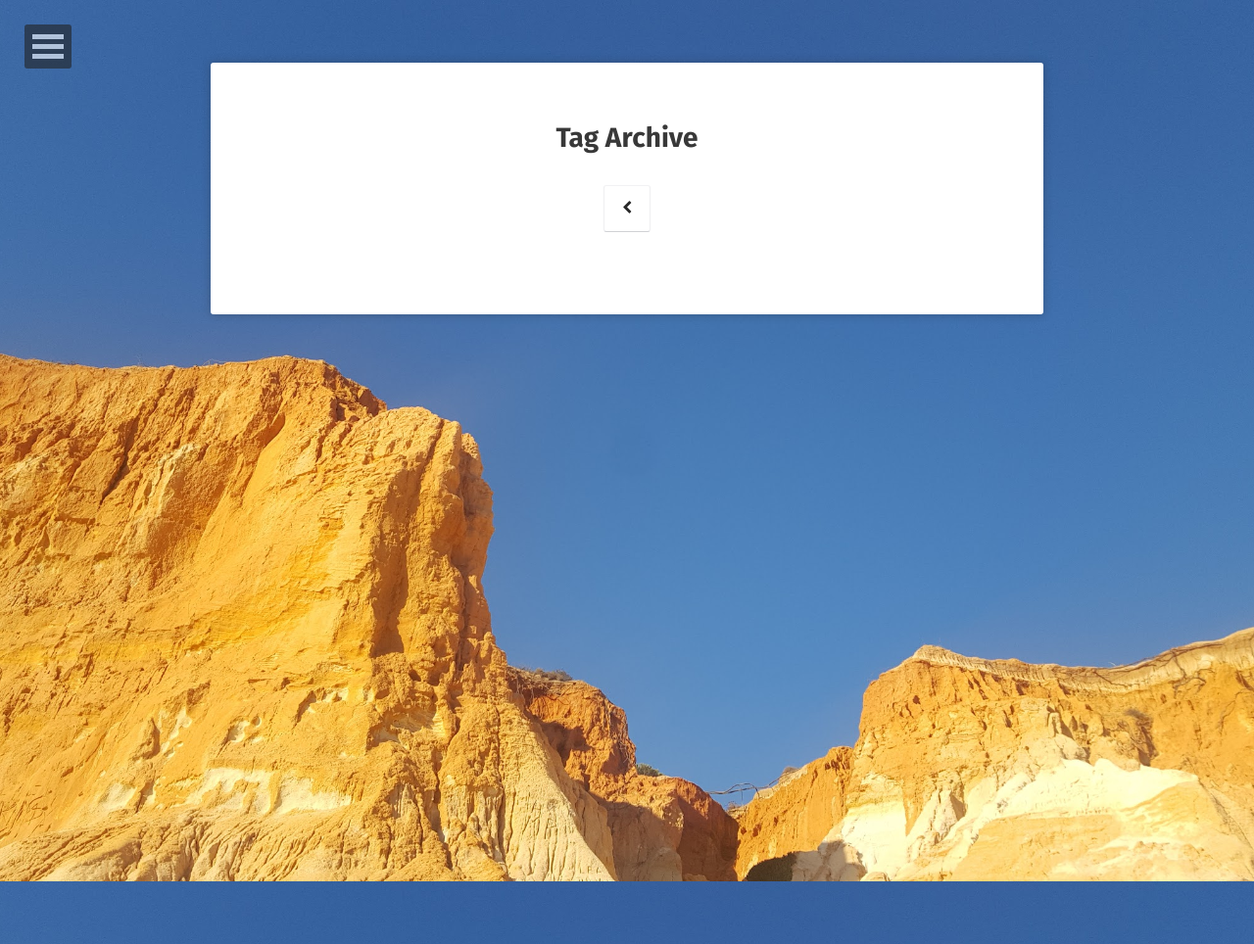
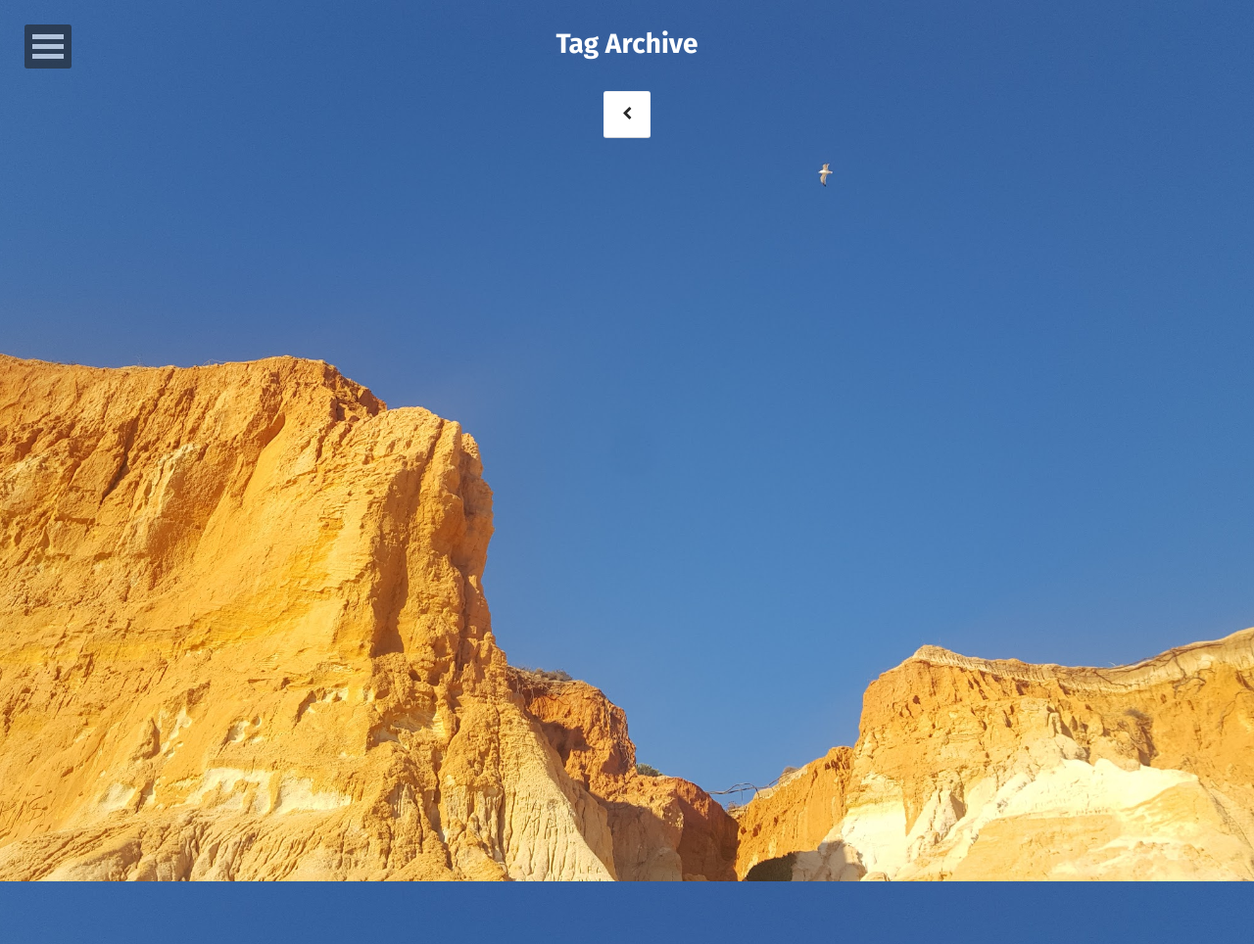
Before and after one commit to lcomet/linamolinascomet, a Jekyll site: the page built from tags/index.html, in a window 1280 px wide. Shown: the whole page at 98% size. Built offline with Jekyll 4.4.1, drawn with Linux system fonts in a browser that asks for light colours; some web fonts are replaced; after the commit the page ends 919 px from its top, so only the background shows below that.

Commit message:
update page header

```diff
--- a/_layouts/page.html
+++ b/_layouts/page.html
@@ -13,7 +13,7 @@ layout: compress
     {% include nav.html %}
     <!-- Header -->
     <header class="header" role="banner">
-        <div class="wrapper animated fadeIn">
+      <!--  <div class="wrapper animated fadeIn"> -->
             <div class="content">
                 <div class="post-title {% if page.feature %} feature {% endif %}">
                     <h1>{{ page.title }}</h1>
```
